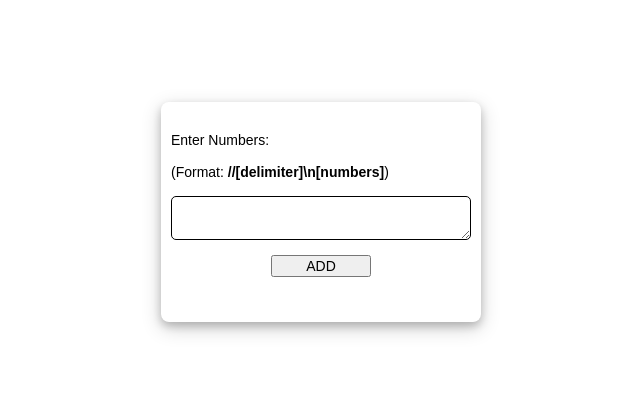
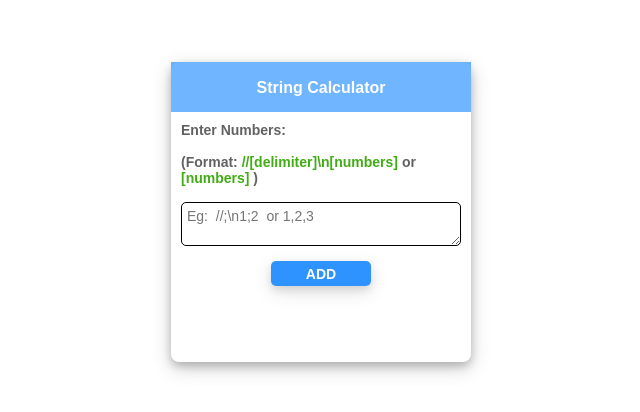
Before and after one commit to prajna-sagar/string-calculator, a React (Create React App) app: page / in a window 1280 px wide. Shown: the part 188-600 px from the top of the page, without its empty margins (319-959 px from the left). Built offline with nearby package versions, Linux system fonts and the light colour scheme; the HTML template or start-up script is replaced by a standard one.

Commit message:
UI refactor

```diff
--- a/src/App.css
+++ b/src/App.css
@@ -1,6 +1,17 @@
 * {
   font-family: Arial, Helvetica, sans-serif;
   font-size: 14px;
+  color: #0000009e;
+}
+
+label {
+  font-weight: 600;
+}
+
+p {
+  margin: 15px 0px 5px 0px;
+  font-weight: 600;
+
 }
 
 .App {
@@ -12,19 +23,37 @@
 
 .calculator-section {
   display: flex;
-  justify-content: center;
-  height: 200px;
+  height: 300px;
   width: 300px;
-  padding: 10px;
   flex-direction: column;
   box-shadow: 0 4px 8px 0 rgb(0 0 0 / 20%), 0 6px 20px 0 rgb(0 0 0 / 19%);
   border-radius: 8px;
 }
 
+.calculator-header {
+  height: 50px;
+  font-weight: 700;
+  width: 100%;
+  background-color: #007bff8f;
+  color: white;
+  text-align: center;
+  box-sizing: border-box;
+  padding-top: 17px;
+  font-size: 16px;
+}
+
 .add-button {
   width: 100px;
   margin: 0 auto;
+  height: 25px;
   margin-top: 15px;
+  background-color: #007bffd1;
+  border: none;
+  box-shadow: 0 4px 8px 0 rgb(0 0 0 / 11%), 0 6px 20px 0 rgb(0 0 0 / 11%);
+  border-radius: 5px;
+  color: white;
+  font-weight: 700;
+  cursor: pointer;
 }
 
 .calculator-input {
@@ -33,6 +62,8 @@
   border-radius: 5px;
 }
 
-p {
-  margin: 0
+.calculator-body {
+  display: flex;
+  flex-direction: column;
+  padding: 10px;
 }
--- a/src/Pages/StringCalculator.js
+++ b/src/Pages/StringCalculator.js
@@ -6,7 +6,7 @@ function StringCalculator() {
 	const [error, setError] = useState("");
 
 	const add = (numbers) => {
-		if (!numbers) return 0;
+		if (!numbers) throw new Error(`Invalid Input`);
 		let delimiter = /,|\n/;
 		if (numbers.startsWith("//")) {
 			if (numbers.includes("\\n")) {
@@ -47,22 +47,26 @@ function StringCalculator() {
 
 	return (
 		<div className="calculator-section">
+			<div className="calculator-header">String Calculator</div>
+			<div className='calculator-body'>
 			<label>Enter Numbers:</label> <br />
-			<label>(Format: <b>//[delimiter]\n[numbers]</b>)</label> <br />
+			<label>(Format: <b style={{ color: '#41ad14'}}>//[delimiter]\n[numbers]</b> or <b style={{ color: '#41ad14'}}>[numbers]</b> )</label> <br />
 			<textarea
 				className='calculator-input'
 				value={inputData}
+				placeholder='Eg:  //;\n1;2  or 1,2,3'
 				onChange={(e) => setInputData(e.target.value)}
 			/>
 			<button className="add-button" onClick={handleAddition}>
 				ADD
 			</button>
-			<br />
 			{error ? (
 				<p style={{ color: "red" }}>{error}</p>
 			) : result !== null ? (
 				<p>Result: {result}</p>
 			) : null}
+			</div>
+
 		</div>
 	);
 }
```
